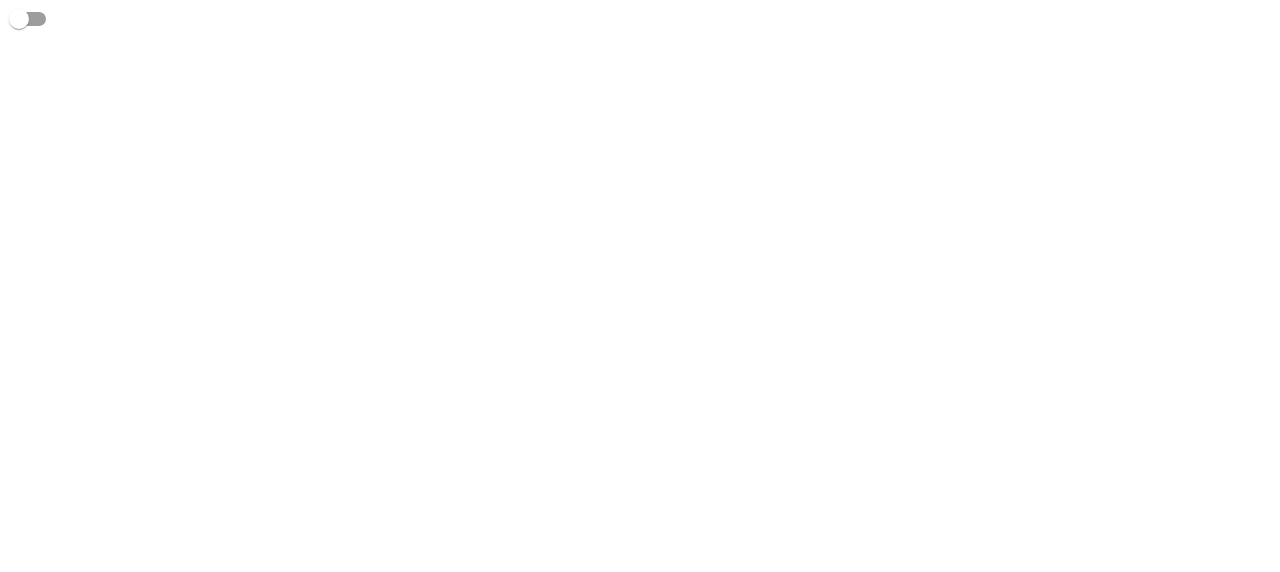
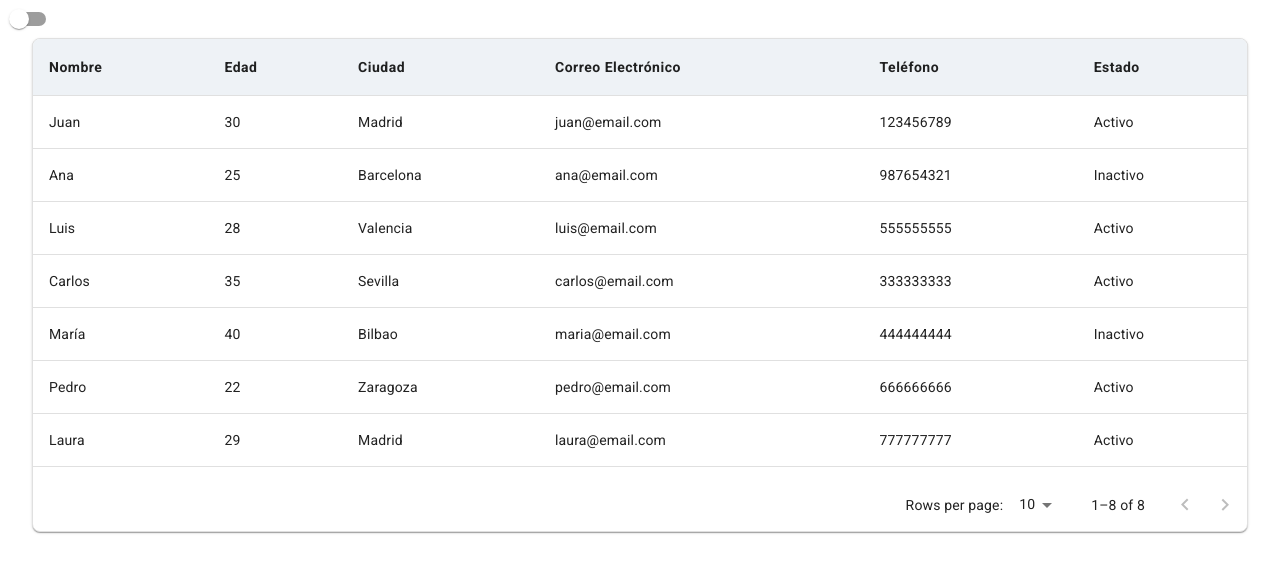
Before and after one commit to JoaquinGuerrero25/ManagementAppointmentFront, a React (Vite) app: page / in a window 1280 px wide. Before the commit this address had no page. Shown: the top 572 px of the page. Built offline with nearby package versions, Linux system fonts and the light colour scheme.

Commit message:
feat: create GenericTable

```diff
--- /dev/null
+++ b/src/components/Tables/GenericTable.jsx
@@ -0,0 +1,69 @@
+import { Paper, Table, TableBody, TableCell, TableContainer, TableHead, TablePagination, TableRow, useTheme } from "@mui/material";
+import { useState } from "react";
+
+export const GenericTable = ({ columns, rows }) => {
+    const theme = useTheme();
+    const isDark = theme.palette.mode === 'dark';
+
+    const [page, setPage] = useState(0);
+    const [rowsPerPage, setRowsPerPage] = useState(10);
+
+    const handleChangePage = (event, newPage) => {
+        setPage(newPage);
+    };
+
+    const handleChangeRowsPerPage = (event) => {
+        setRowsPerPage(parseInt(event.target.value, 10));
+        setPage(0);
+    };
+
+    return (
+        <Paper
+            sx={{
+                width: '95%',
+                overflow: 'hidden',
+                border: isDark ? '1px solid var(--grey-900)' : '1px solid var(--grey-300)',
+                borderRadius: '8px',
+            }}
+        >
+            <TableContainer sx={{ maxHeight: 440 }}>
+                <Table stickyHeader>
+                    <TableHead>
+                        <TableRow>
+                            {columns.map((col, index) => (
+                                <TableCell
+                                    sx={{
+                                        fontWeight: '600',
+                                        letterSpacing: '0.5px',
+                                        backgroundColor: !isDark && 'var(--grey-100)'
+                                    }}
+                                    key={index}
+                                >
+                                    {col.label}
+                                </TableCell>
+                            ))}
+                        </TableRow>
+                    </TableHead>
+                    <TableBody>
+                        {rows.map((row, index) => (
+                            <TableRow hover key={index}>
+                                {columns.map((col, colIndex) => (
+                                    <TableCell key={colIndex}>{row[col.key]}</TableCell>
+                                ))}
+                            </TableRow>
+                        ))}
+                    </TableBody>
+                </Table>
+            </TableContainer>
+            <TablePagination
+                rowsPerPageOptions={[10, 25, 100]}
+                component="div"
+                count={rows.length}
+                rowsPerPage={rowsPerPage}
+                page={page}
+                onPageChange={handleChangePage}
+                onRowsPerPageChange={handleChangeRowsPerPage}
+            />
+        </Paper>
+    );
+}
--- /dev/null
+++ b/src/pages/Home.jsx
@@ -0,0 +1,30 @@
+import { GenericTable } from "../components/Tables/GenericTable";
+
+export const Home = () => {
+    const columns = [
+        { key: 'name', label: 'Nombre' },
+        { key: 'age', label: 'Edad' },
+        { key: 'city', label: 'Ciudad' },
+        { key: 'email', label: 'Correo Electrónico' },
+        { key: 'phone', label: 'Teléfono' },
+        { key: 'status', label: 'Estado' },
+    ];
+
+    const rows = [
+        { name: 'Juan', age: 30, city: 'Madrid', email: 'juan@email.com', phone: '123456789', status: 'Activo' },
+        { name: 'Ana', age: 25, city: 'Barcelona', email: 'ana@email.com', phone: '987654321', status: 'Inactivo' },
+        { name: 'Luis', age: 28, city: 'Valencia', email: 'luis@email.com', phone: '555555555', status: 'Activo' },
+        { name: 'Carlos', age: 35, city: 'Sevilla', email: 'carlos@email.com', phone: '333333333', status: 'Activo' },
+        { name: 'María', age: 40, city: 'Bilbao', email: 'maria@email.com', phone: '444444444', status: 'Inactivo' },
+        { name: 'Pedro', age: 22, city: 'Zaragoza', email: 'pedro@email.com', phone: '666666666', status: 'Activo' },
+        { name: 'Laura', age: 29, city: 'Madrid', email: 'laura@email.com', phone: '777777777', status: 'Activo' },
+        { name: 'Marta', age: 34, city: 'Valencia', email: 'marta@email.com', phone: '888888888', status: 'Inactivo' },
+    ];
+
+
+    return (
+        <div className="flex items-center justify-center">
+            <GenericTable columns={columns} rows={rows} />
+        </div>
+    );
+};
--- a/src/router/AppRoutes.jsx
+++ b/src/router/AppRoutes.jsx
@@ -1,11 +1,13 @@
 import { BrowserRouter, Routes, Route } from "react-router-dom";
 import { Register } from "../pages/Register";
 import { Login } from "../pages/Login";
+import { Home } from "../pages/Home";
 
 export const AppRoutes = () => {
     return (
         <BrowserRouter>
             <Routes>
+                <Route path="/" element={<Home />} />
                 <Route path="/iniciar-sesion" element={<Login />} />
                 <Route path="/registro" element={<Register />} />
             </Routes>
```
